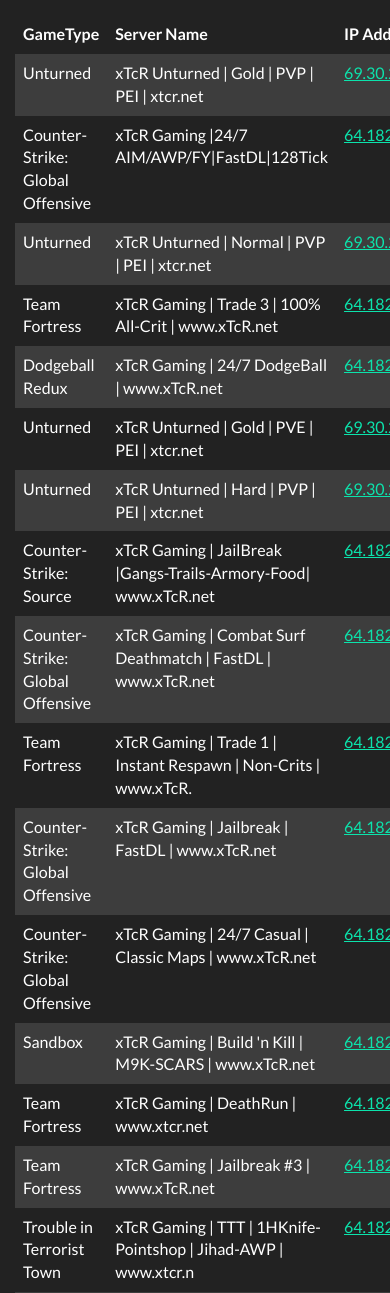
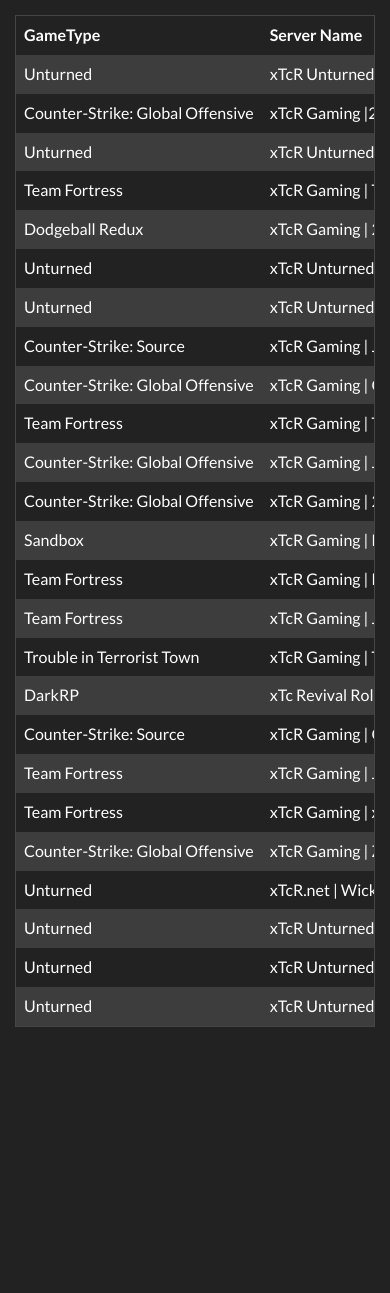
Before and after one commit to slapglif/xtcrsl, a Flask app: page / in a window 390 px wide; the page is wider, and only the part inside the window is pictured. Shown: the top 1293 px of that part. After the commit the page ends 1027 px from the top of that part, so only its background shows below. Run offline with Flask 2, Linux system fonts and the light colour scheme; data that the repository does not hold is empty; some libraries are stand-ins or nearby versions.

Commit message:
testing responsive table

```diff
--- a/app/templates/index.html
+++ b/app/templates/index.html
@@ -11,7 +11,7 @@
     <link rel="stylesheet" href="static/bootstrap.css">
 
     <script src="/static/pace.js"></script>
-  	<link href="/static/pace-theme.css" rel="stylesheet" />
+    <link href="/static/pace-theme.css" rel="stylesheet"/>
 
     <title>xTcR Servers</title>
 </head>
@@ -19,7 +19,7 @@
 
 
 <div class="panel-body">
-
+    <div class="table-responsive">
         <table id="server-data" class="table table-striped">
             <thead>
             <tr>
@@ -34,11 +34,12 @@
             {% if datas %}
                 {% for data in datas %}
                     <tr>
-					<td>{{data.type}}</td>
-					<td>{{data.hostname}}</td>
-					<td><a href="steam://connect/{{data.ip}}:{{data.port}}">{{data.ip}}:{{data.port}}</a></td>
-					<td>{{data.map}}</td>
-					<td>{{data.curplayers}}/{{data.maxplayers}}</td>
+                        <td>{{ data.type }}</td>
+                        <td>{{ data.hostname }}</td>
+                        <td><a href="steam://connect/{{ data.ip }}:{{ data.port }}">{{ data.ip }}:{{ data.port }}</a>
+                        </td>
+                        <td>{{ data.map }}</td>
+                        <td>{{ data.curplayers }}/{{ data.maxplayers }}</td>
                     </tr>
                 {% endfor %}
 
@@ -47,6 +48,7 @@
         </table>
 
     </div>
+</div>
 
 </body>
 </html>
```
Lines whose indentation alone changed are shown as unchanged.
